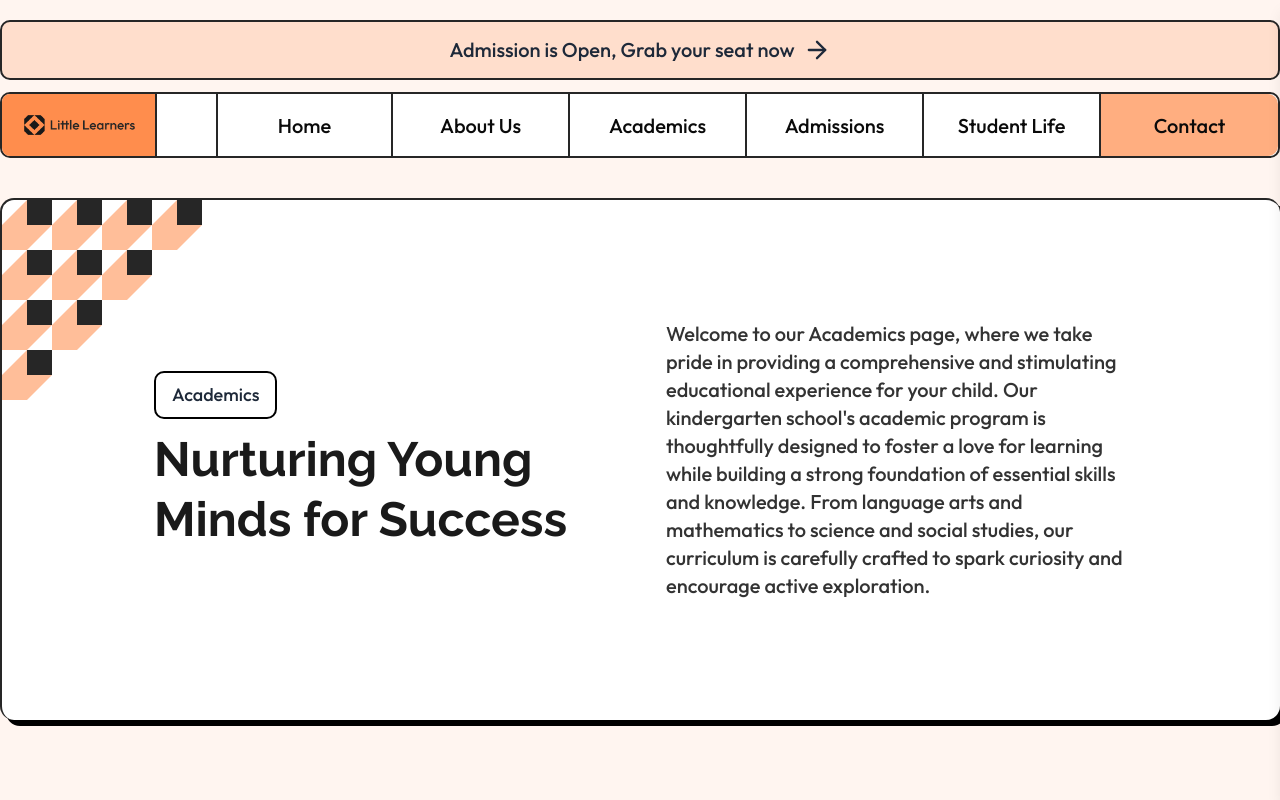
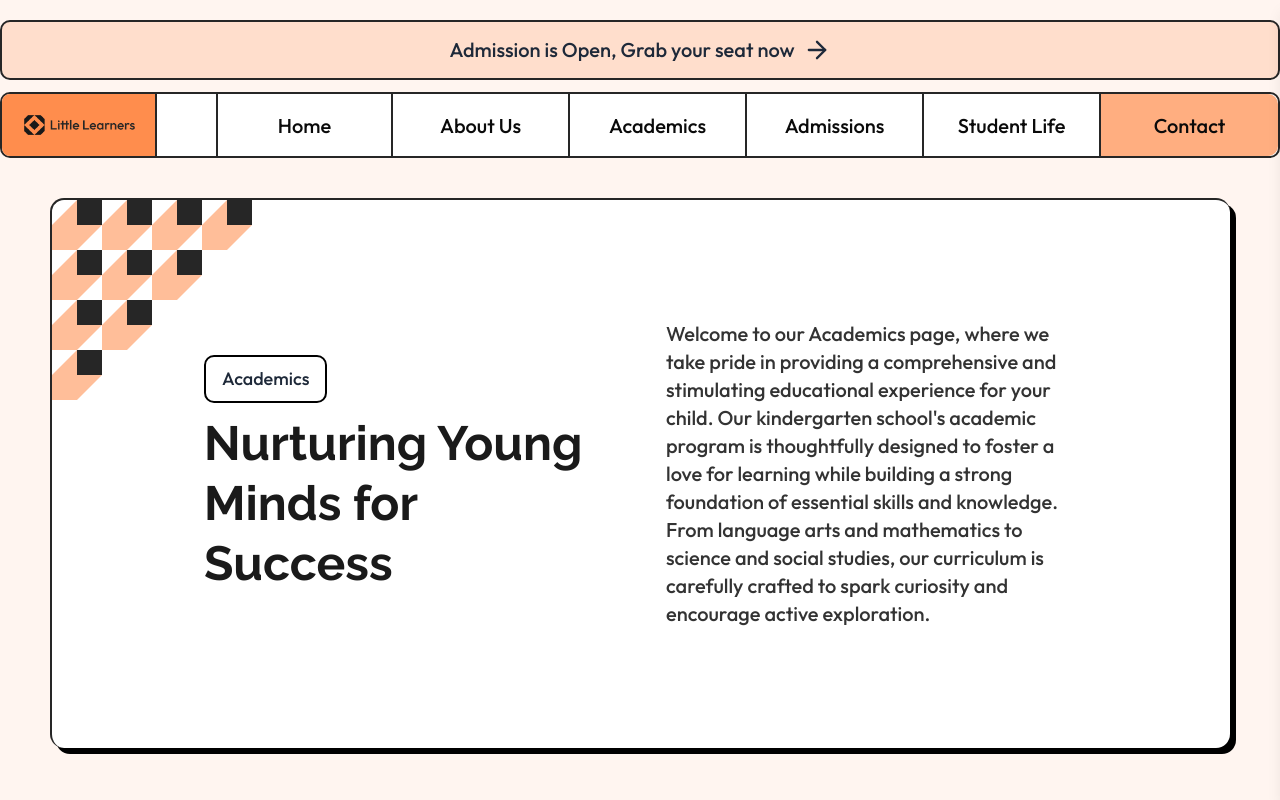
Before and after one commit to JoySarkarBD/Interview, a Next.js app: page / in a window 1280 px wide. Shown: the top 800 px of the page. Built offline with nearby package versions, Linux system fonts and the light colour scheme.

Commit message:
fix: adjust layout for AcademicsCard component to improve responsiveness

```diff
--- a/src/components/AcademicsCard.tsx
+++ b/src/components/AcademicsCard.tsx
@@ -1,7 +1,7 @@
 export default function AcademicsCard() {
   return (
-    <div className="container mt-10 mb-16 w-full px-0 md:mb-[150px] lg:mb-[200px] lg:px-5 xl:px-0">
-      <div className="mx-0 gap-6 rounded-xl border-t-2 border-l-2 border-[#262626] bg-white bg-[url('/sm-banner-abstract-design.png')] bg-[length:100px] bg-left-top bg-no-repeat shadow-[6px_6px_0px_black] md:mx-[30px] md:bg-[url('/sm-banner-abstract-design.png')] md:bg-[length:137px] lg:mx-0 lg:bg-[url('/banner-abstract-design.png')] lg:bg-[length:200px]">
+    <div className="container mt-10 mb-16 w-full px-0 md:mb-[150px] lg:mb-[200px] xl:px-5 2xl:px-0">
+      <div className="mx-0 gap-6 rounded-xl border-t-2 border-l-2 border-[#262626] bg-white bg-[url('/sm-banner-abstract-design.png')] bg-[length:100px] bg-left-top bg-no-repeat shadow-[6px_6px_0px_black] md:bg-[url('/sm-banner-abstract-design.png')] md:bg-[length:137px] lg:bg-[url('/banner-abstract-design.png')] lg:bg-[length:200px] xl:mx-[30px] 2xl:mx-0">
         <div className="flex w-full flex-col items-center justify-between px-[30px] py-[50px] md:flex-row md:gap-[50px] md:px-[80px] md:py-[100px] lg:px-[152px] lg:py-[120px]">
           <div className="mb-5 flex flex-col items-center md:mb-0 md:flex-1 md:items-start">
             <span className="font-outfit mb-2.5 inline-block w-fit rounded-lg border-2 border-black bg-white px-4 py-2 text-sm font-medium text-gray-800 md:text-base lg:text-lg">
```
